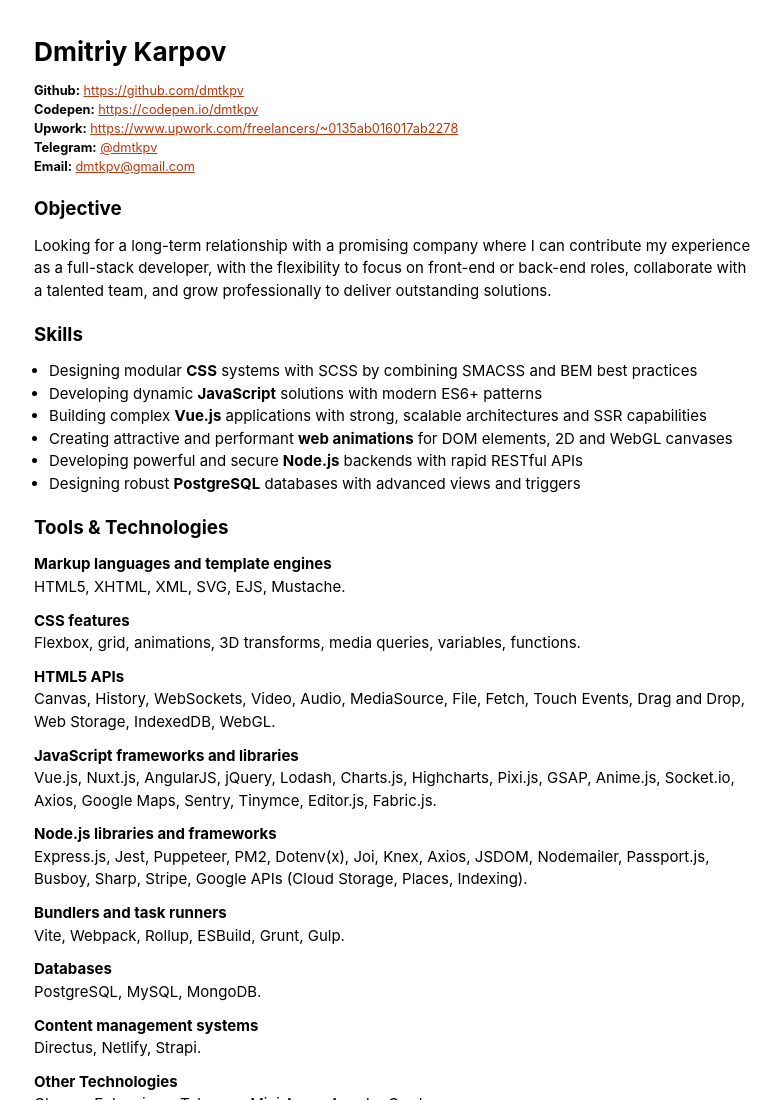
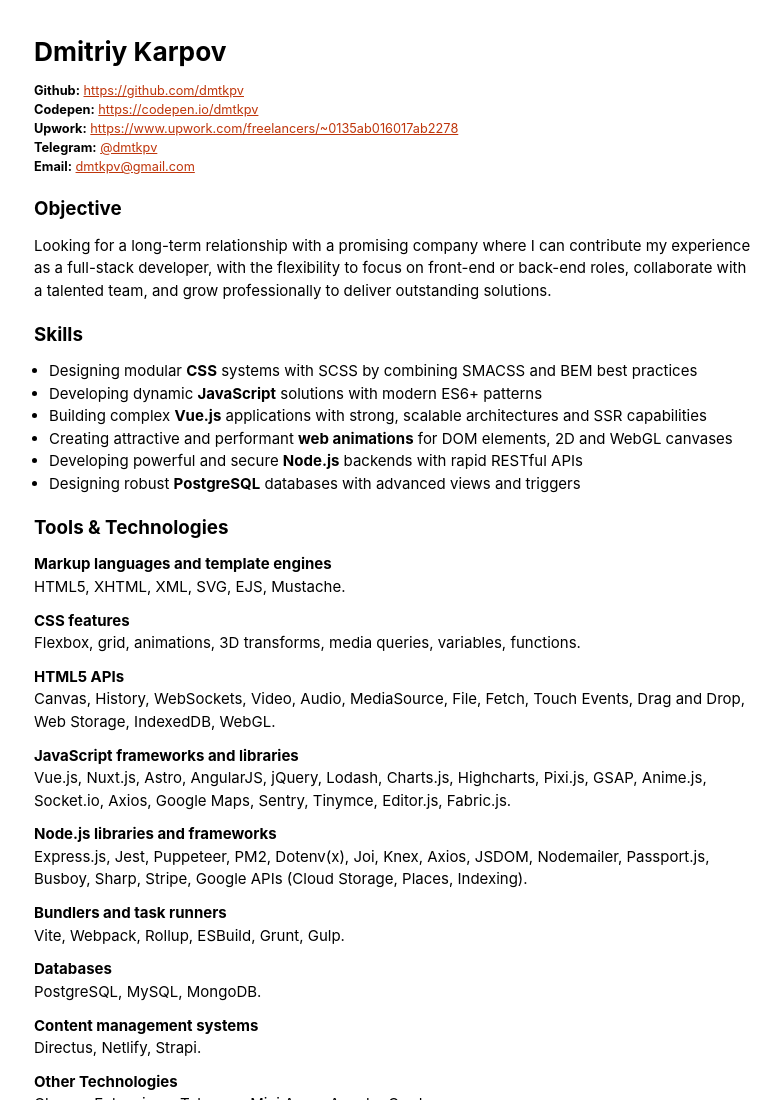
Before and after one commit to dmtkpv/dmtkpv.com, a plain HTML site: page cv.html in a window 1280 px wide. Shown: the top 1100 px of the page, without its empty margins (246-1027 px from the left). Drawn offline with Linux system fonts and the light colour scheme.

Commit message:
Update cv.html

```diff
--- a/cv.html
+++ b/cv.html
@@ -105,7 +105,7 @@
     </p>
     <p>
         <b>JavaScript frameworks and libraries</b><br>
-        Vue.js, Nuxt.js, AngularJS, jQuery, Lodash, Charts.js, Highcharts, Pixi.js, GSAP, Anime.js, Socket.io, Axios, Google Maps, Sentry, Tinymce, Editor.js, Fabric.js.
+        Vue.js, Nuxt.js, Astro, AngularJS, jQuery, Lodash, Charts.js, Highcharts, Pixi.js, GSAP, Anime.js, Socket.io, Axios, Google Maps, Sentry, Tinymce, Editor.js, Fabric.js.
     </p>
     <p>
         <b>Node.js libraries and frameworks</b><br>
```
